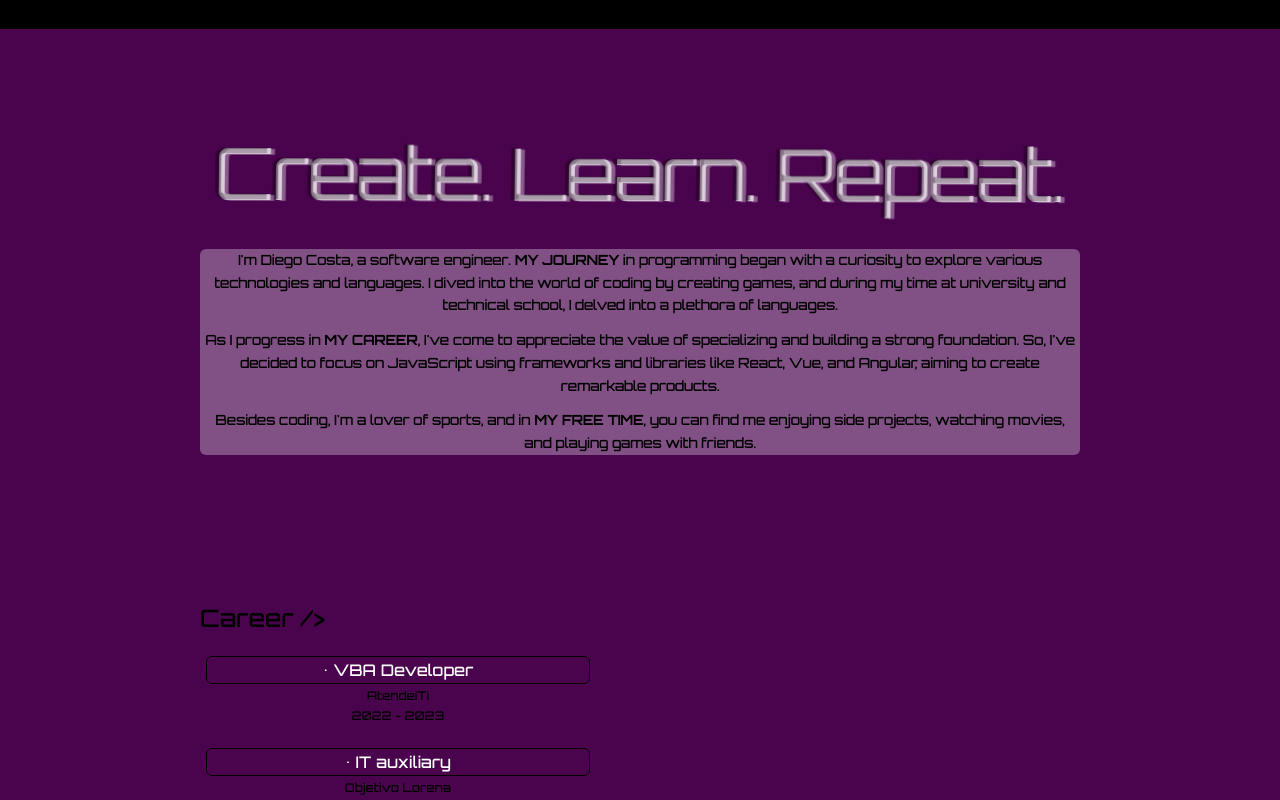
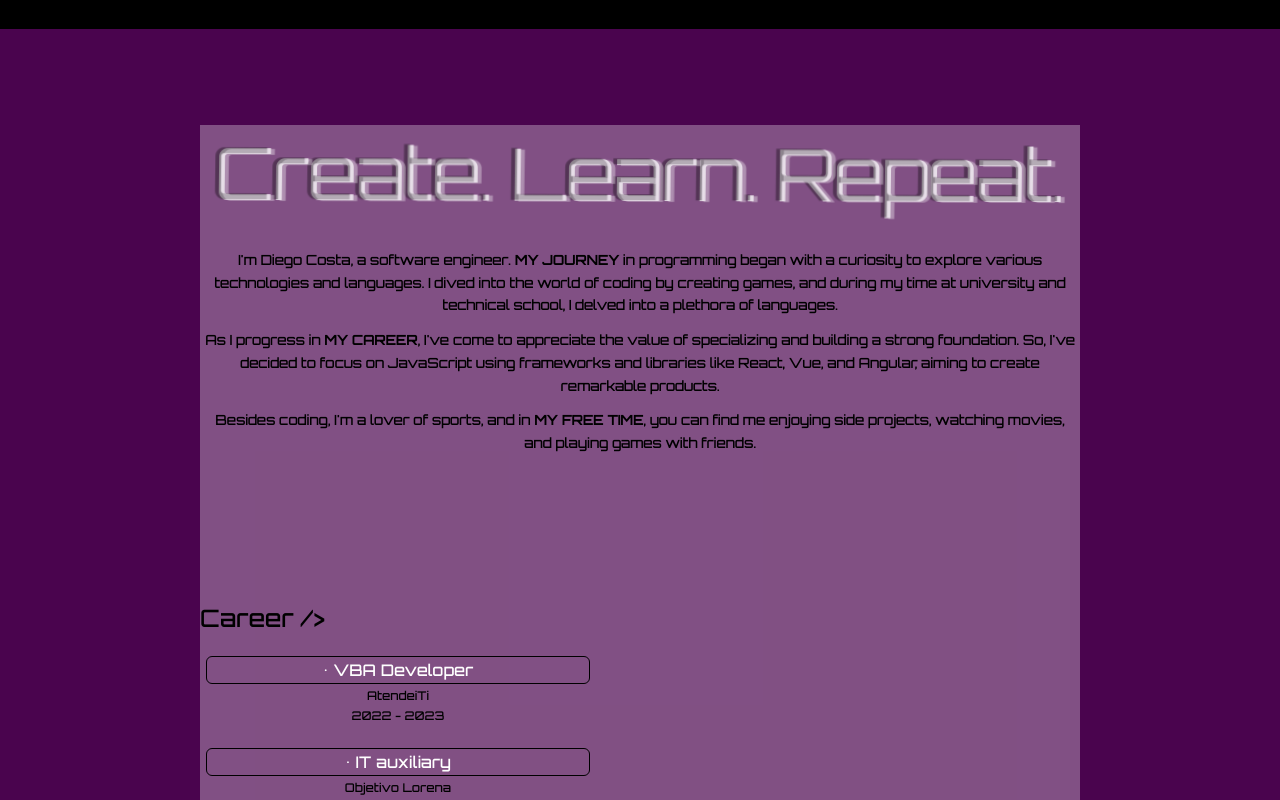
Before and after one commit to DiegoCstyles/portfolio, a Next.js app: page / in a window 1280 px wide. Shown: the part 820-1620 px from the top of the page. Built offline with nearby package versions, Linux system fonts and the light colour scheme.

Commit message:
Update Section.tsx

```diff
--- a/components/About/Section.tsx
+++ b/components/About/Section.tsx
@@ -150,7 +150,7 @@ const Section = ({ currentLanguage }: AboutProps) => {
   return (
       <section className=" hero flex-auto py-24 flex items-center justify-center animate-fade-in bg-fuchsia-950">
 
-        <div className="mx-auto max-w-[55rem] text-center">
+        <div className="mx-auto max-w-[55rem] text-center bg-white/30 ">
             {/* Heading */}
             <div className="flex flex-auto">
               <h1 className=" text-white dark:text-white glitch-effect1 flex-1 mt-3 text-7xl sm:text-6xl md:text-6xl lg:text-7xl xl:text-7xl leading-[4rem] tracking-tight">
@@ -161,7 +161,7 @@ const Section = ({ currentLanguage }: AboutProps) => {
             </div>
 
             {/* about */}
-            <div className="text-sm tracking-tight font-medium leading-relaxed text-black dark:text-black bg-white/30 rounded-md">
+            <div className="text-sm tracking-tight font-medium leading-relaxed text-black dark:text-black">
               <p className="mt-10">
                 {translations[currentLanguage].journeyP1}
                 <strong className="text-black dark:text-white uppercase">
```
